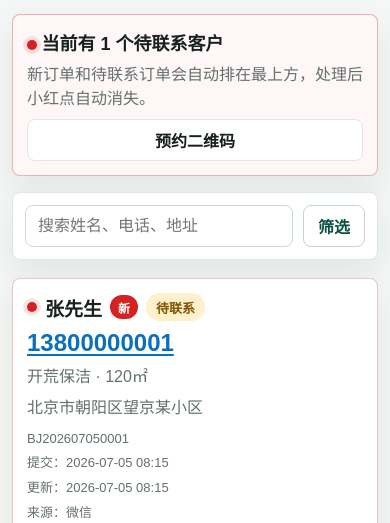
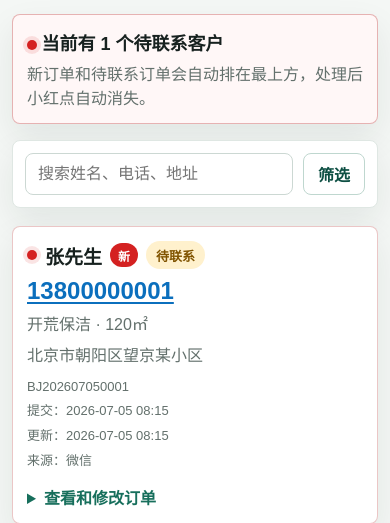
Before and after one commit to bobujiubu-afk/beijing-cleaning-order-demo, a Flask app: page /admin in a window 390 px wide. Shown: the part 57-580 px from the top of the page. Run offline with Flask 3, Linux system fonts and the light colour scheme; the visitor is signed in with stand-in values (Sample User, id 1); data comes from the database, SQL or seed files in the repository.

Commit message:
Remove QR shortcut from order alert

```diff
--- a/static/style.css
+++ b/static/style.css
@@ -761,10 +761,6 @@ textarea {
     font-size: 18px;
   }
 
-  .qr-shortcut {
-    margin-top: 10px;
-  }
-
   .heading-actions {
     justify-content: stretch;
     margin-top: 16px;
--- a/templates/admin.html
+++ b/templates/admin.html
@@ -9,7 +9,6 @@
     </strong>
     <p>新订单和待联系订单会自动排在最上方，处理后小红点自动消失。</p>
   </div>
-  <a class="ghost-button qr-shortcut" href="{{ url_for('appointment_qr') }}">预约二维码</a>
 </section>
 
 <section class="page-heading admin-heading">
```
